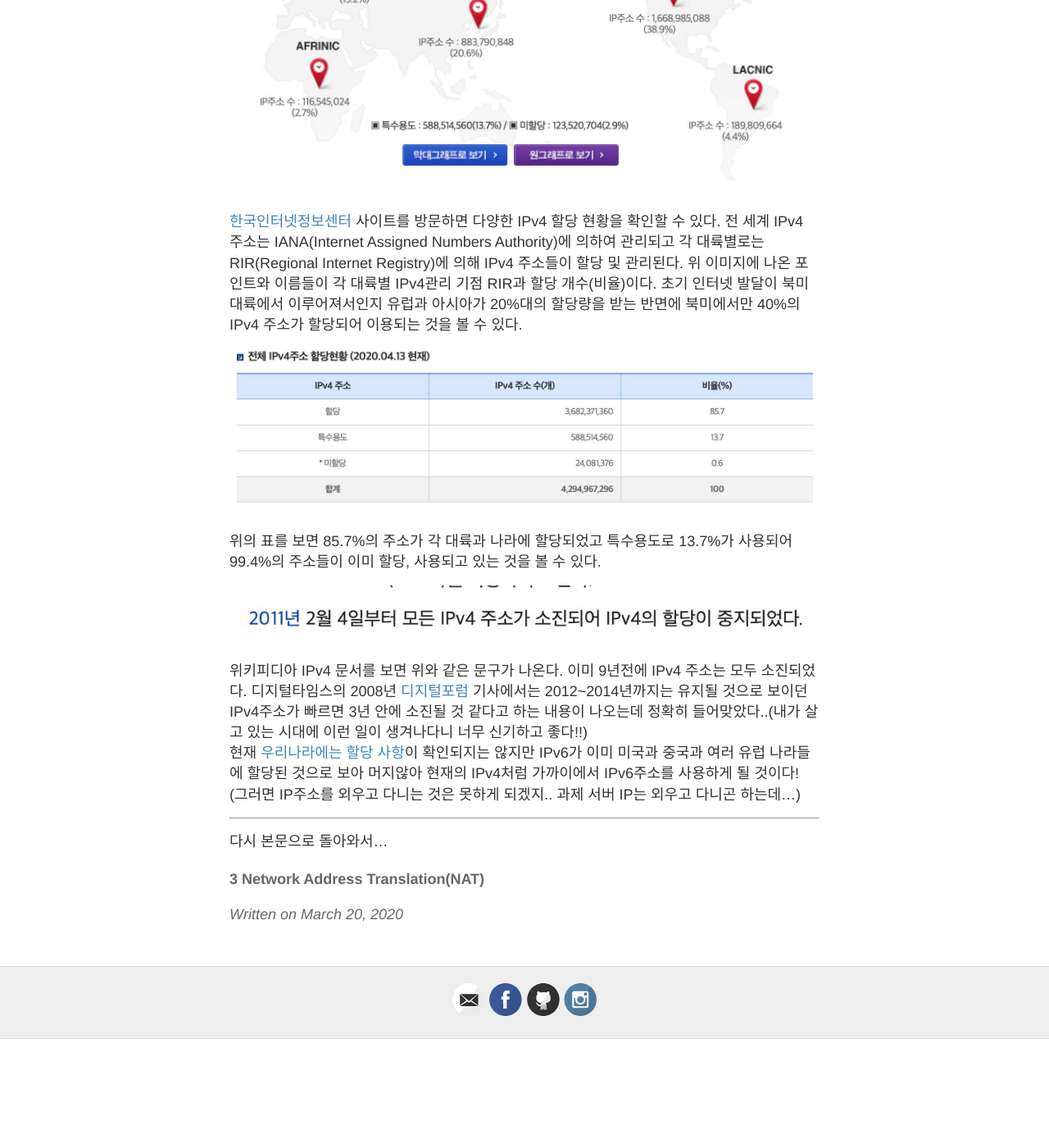
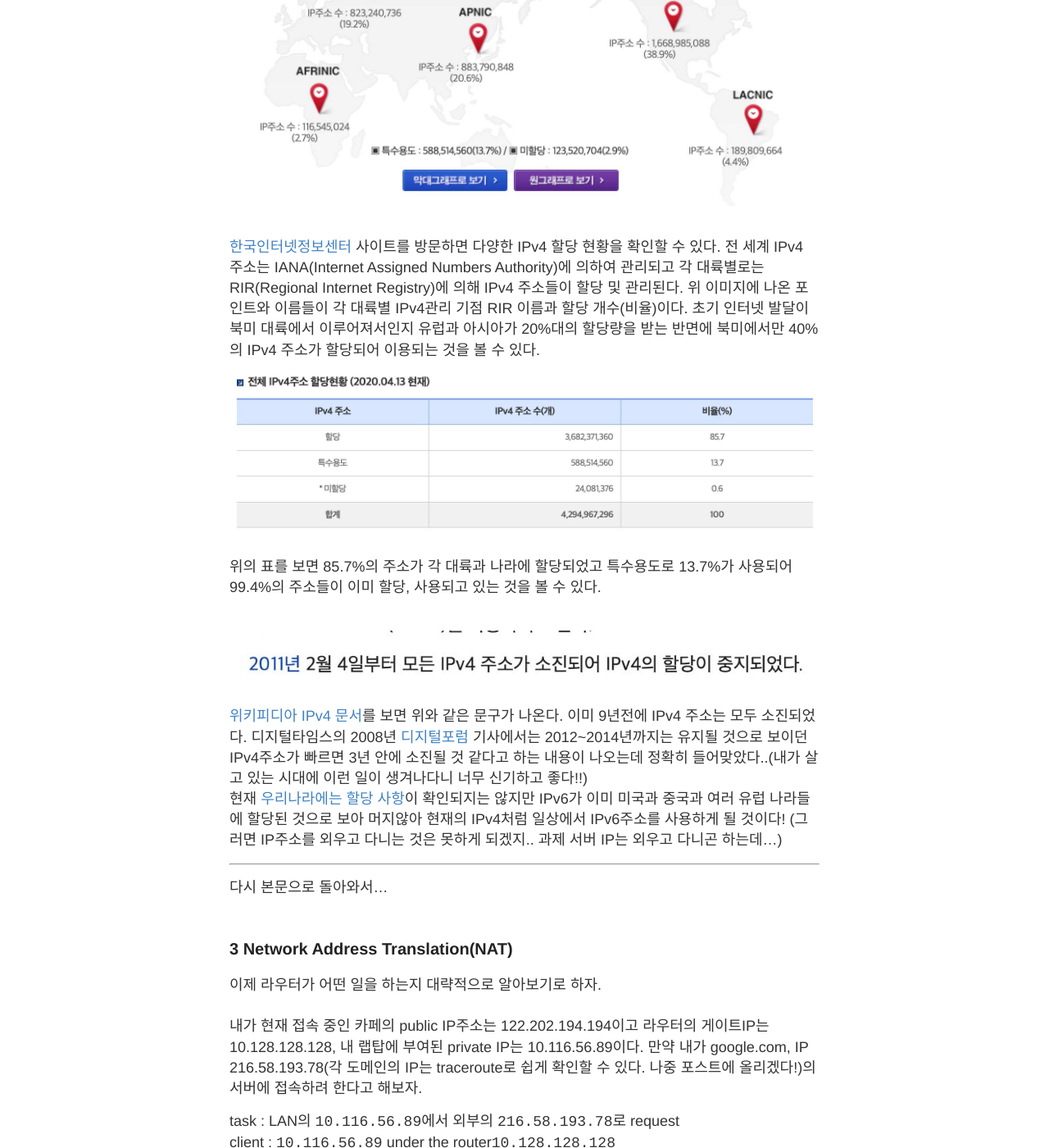
Before and after one commit to eunzihong/eunzihong.github.io, a Jekyll site: the page built from _posts/2020-03-20-Homeserver-1-3.md, in a window 1280 px wide and 1400 px high, scrolled down 3138 px. Shown: the whole window at 82% size. Built offline with Jekyll 4.4.1, drawn with Linux system fonts in a browser that asks for light colours; comment, search, counter and statistics services are not loaded; before the commit the page ends 4405 px from its top, so only the background shows below that; some of the changed text lies outside the part shown.

Commit message:
NAT 내용 업데이트

```diff
--- a/_posts/2020-03-20-Homeserver-1-3.md
+++ b/_posts/2020-03-20-Homeserver-1-3.md
@@ -34,10 +34,11 @@ Mar 15, 2020    WEB2 - Home server 3
 `2001:0db8:85a3:08d3:1319:8a2e:0370:7334`
 <br>
 이러한 형태로 표현할 수 있는 주소의 개수는 2823,6692,0938,4634,6337,4607,4317,6921,1456이다.
+<br>
 
-#### 2 공유기 Router
+### 2 공유기 Router
 
-그러나 이미 IPv4로 부여된 주소체계가 흩어져있어 IPv4주소 체계를 관리하는 것은 여전히 중요한 문제이다. 한 집 안에서도 엄마 아빠 딸 아들 스마트폰 한 대 씩에 데스크탑, 랩탑을 쓰는 상황에서 각자 모두 다른 IP주소를 가지는 것은 'IP주소' 자체의 소진에 있어 감당할 수 없는 수치이다. 따라서 회사나 가정 내에서는 하나의 IP주소를 여러대의 기기가 나누어 사용할 수 있어야 하는데 이러한 역할을 해주는 것이 바로 공유기, router(라우터)이다.
+그러나 이미 엄청난 양의 IPv4 주소가 쓰이고 있으므로 IPv4주소 체계를 관리하는 것은 여전히 중요한 문제이다. 한 집안 안에서도 엄마 아빠 딸 아들 스마트폰 한 대 씩에 데스크탑, 랩탑을 쓰는 상황에서 각자 모두 다른 IP주소를 가지는 것은 IP주소 자체의 소진에 있어 감당할 수 없는 수치이다. 따라서 회사나 가정 내에서는 하나의 IP주소를 여러대의 기기가 나누어 사용할 수 있어야 하는데 이러한 역할을 해주는 것이 바로 공유기, router(라우터)이다.
 
 공유기 뒷면을 보면 WAN(혹은 인터넷. 우리집 라우터는 한글로 '인터넷'이라고 적혀있다.)와 LAN라 적힌 여러 포트들이 있다. 각 요소를 하나씩 살펴보자.
 
@@ -53,28 +54,51 @@ IPv4에는 Private IP로만 사용되도록 분류된 주소 범위가 있다.
 
 ![IPv4 Private IP address range](../images/IPv4_private_range.jpg)
 
-해당 범위의 주소를 갖고 있다면 그 IP 주소는 분명 공유기에 연결된 지역 네트워크의 IP주소이다. 각 범위별로 IP 주소 개수가 다른데 대개의 경우는 6만개 이상의 기기에 연결될 일이 없으므로 우리가 일상에서 사용하는 라우터의 사설 IP는 192.168.~.~하는 식이다. 어쩐지 게이트웨이 IP가 항상 192 어쩌구더라니.
+해당 범위의 주소를 갖고 있다면 그 IP 주소는 분명 공유기에 연결된 지역 네트워크의 IP주소이다. 각 범위별로 IP 주소 개수가 다른데 대개의 경우는 6만개 이상의 기기에 연결될 일이 없으므로 우리가 일상에서 흔히 사용하는 라우터의 사설 IP는 192.168.~.~하는 식이다. 어쩐지 게이트웨이 IP가 항상 192 어쩌구더라니.
 <br>
 
 ------
 
-++ 그런데 IPv4주소가 모두 소진되었다기엔 우리 주변에서 범용 IP주소가 넘나 팡팡파라바라팡팡팡 쓰이고 있지 않은가? 해서 찾아보았다!
+++ 그런데 IPv4주소가 모두 소진되었다기엔 우리 주변에서 범용 IP주소가 넘나 팡팡파라바라팡팡팡 쓰이고 있지 않은가? 해서 직접 찾아보았다! (그냥 재미로...)
 
 [![](../images/rir_ipv4.jpg)](https://한국인터넷정보센터.한국/jsp/infoboard/stats/landCurrent.jsp)
 
-[한국인터넷정보센터](https://한국인터넷정보센터.한국/jsp/infoboard/stats/landCurrent.jsp) 사이트를 방문하면 다양한 IPv4 할당 현황을 확인할 수 있다. 전 세계 IPv4 주소는 IANA(Internet Assigned Numbers Authority)에 의하여 관리되고 각 대륙별로는 RIR(Regional Internet Registry)에 의해 IPv4 주소들이 할당 및 관리된다. 위 이미지에 나온 포인트와 이름들이 각 대륙별 IPv4관리 기점 RIR과 할당 개수(비율)이다. 초기 인터넷 발달이 북미 대륙에서 이루어져서인지 유럽과 아시아가 20%대의 할당량을 받는 반면에 북미에서만 40%의 IPv4 주소가 할당되어 이용되는 것을 볼 수 있다.
+[한국인터넷정보센터](https://한국인터넷정보센터.한국/jsp/infoboard/stats/landCurrent.jsp) 사이트를 방문하면 다양한 IPv4 할당 현황을 확인할 수 있다. 전 세계 IPv4 주소는 IANA(Internet Assigned Numbers Authority)에 의하여 관리되고 각 대륙별로는 RIR(Regional Internet Registry)에 의해 IPv4 주소들이 할당 및 관리된다. 위 이미지에 나온 포인트와 이름들이 각 대륙별 IPv4관리 기점 RIR 이름과 할당 개수(비율)이다. 초기 인터넷 발달이 북미 대륙에서 이루어져서인지 유럽과 아시아가 20%대의 할당량을 받는 반면에 북미에서만 40%의 IPv4 주소가 할당되어 이용되는 것을 볼 수 있다.
 
 [![](../images/allocated_IPv4.jpg)](https://한국인터넷정보센터.한국/jsp/infoboard/stats/totalCurrent.jsp)
 
 위의 표를 보면 85.7%의 주소가 각 대륙과 나라에 할당되었고 특수용도로 13.7%가 사용되어 99.4%의 주소들이 이미 할당, 사용되고 있는 것을 볼 수 있다.
+<br>
 
  [![](../images/wiki_ipv4_ranout.jpg)](https://ko.wikipedia.org/wiki/IPv4)
 
-위키피디아 IPv4 문서를 보면 위와 같은 문구가 나온다. 이미 9년전에 IPv4 주소는 모두 소진되었다. 디지털타임스의 2008년 [디지털포럼](http://www.dt.co.kr/contents.html?article_no=2008082002012269686001) 기사에서는 2012~2014년까지는 유지될 것으로 보이던 IPv4주소가 빠르면 3년 안에 소진될 것 같다고 하는 내용이 나오는데 정확히 들어맞았다..(내가 살고 있는 시대에 이런 일이 생겨나다니 너무 신기하고 좋다!!)
-현재 [우리나라에는 할당 사항](https://한국인터넷정보센터.한국/jsp/infoboard/stats/counIpv6Add.jsp)이 확인되지는 않지만 IPv6가 이미 미국과 중국과 여러 유럽 나라들에 할당된 것으로 보아 머지않아 현재의 IPv4처럼 가까이에서 IPv6주소를 사용하게 될 것이다! (그러면 IP주소를 외우고 다니는 것은 못하게 되겠지.. 과제 서버 IP는 외우고 다니곤 하는데...)
+[위키피디아 IPv4 문서](https://ko.wikipedia.org/wiki/IPv4)를 보면 위와 같은 문구가 나온다. 이미 9년전에 IPv4 주소는 모두 소진되었다. 디지털타임스의 2008년 [디지털포럼](http://www.dt.co.kr/contents.html?article_no=2008082002012269686001) 기사에서는 2012~2014년까지는 유지될 것으로 보이던 IPv4주소가 빠르면 3년 안에 소진될 것 같다고 하는 내용이 나오는데 정확히 들어맞았다..(내가 살고 있는 시대에 이런 일이 생겨나다니 너무 신기하고 좋다!!)
+현재 [우리나라에는 할당 사항](https://한국인터넷정보센터.한국/jsp/infoboard/stats/counIpv6Add.jsp)이 확인되지는 않지만 IPv6가 이미 미국과 중국과 여러 유럽 나라들에 할당된 것으로 보아 머지않아 현재의 IPv4처럼 일상에서 IPv6주소를 사용하게 될 것이다! (그러면 IP주소를 외우고 다니는 것은 못하게 되겠지.. 과제 서버 IP는 외우고 다니곤 하는데...)
 
 -------
 
 다시 본문으로 돌아와서...
+<br>
 
-#### 3 Network Address Translation(NAT)
+### 3 Network Address Translation(NAT)
+
+이제 라우터가 어떤 일을 하는지 대략적으로 알아보기로 하자.
+<br>
+내가 현재 접속 중인 카페의 public IP주소는 122.202.194.194이고 라우터의 게이트IP는 10.128.128.128, 내 랩탑에 부여된 private IP는 10.116.56.89이다. 만약 내가 google.com, IP 216.58.193.78(각 도메인의 IP는 traceroute로 쉽게 확인할 수 있다. 나중 포스트에 올리겠다!)의 서버에 접속하려 한다고 해보자.
+
+task : LAN의 `10.116.56.89`에서 외부의 `216.58.193.78`로 request
+client : `10.116.56.89` under the router`10.128.128.128`
+server : `216.58.193.78`
+<br>
+
+1. 내 랩탑에서 구글 서버에 접속한다는 요청(request) 발생
+2. 라우터(공유기) `10.128.128.128`에 요청이 전달되고 라우터 내부에 로컬IP`10.116.56.89`에서 이러한 요청을 했음이 저장됨
+3. NAT(Network Address Translation)과정을 통해 내 요청이 로컬IP 값이 아닌 라우터에 연결된 공용IP `216.58.193.78`의 값을 가진 요청으로 변환됨
+4. 해당 서버의 IP `216.58.193.78` 로 요청 전달
+5. 서버에서 요청사항을 처리하여 다시 여기 카페의 라우터`10.128.128.128`로 응답(response)전달
+6. 라우터에서 이전에(2.) 저장해둔 로컬IP와 요청내역에 따라 내 로컬IP로 해당 응답 전달
+
+위의 과정에 따라 라우터가 로컬호스트의 요청을 외부서버에 전달하여 처리한다.
+위는 대략적인 설명으로 실제로는 훨씬 복잡하고 많은 단계와 프로토콜을 거쳐 이루어진다. 더 자세한 내용은 생활코딩 웹독학 포스트들말고 이번학기 듣고 있는 네트워크강의 내용 포스트에 올려보도록 하겠다..
+<br>
+<br>
```
